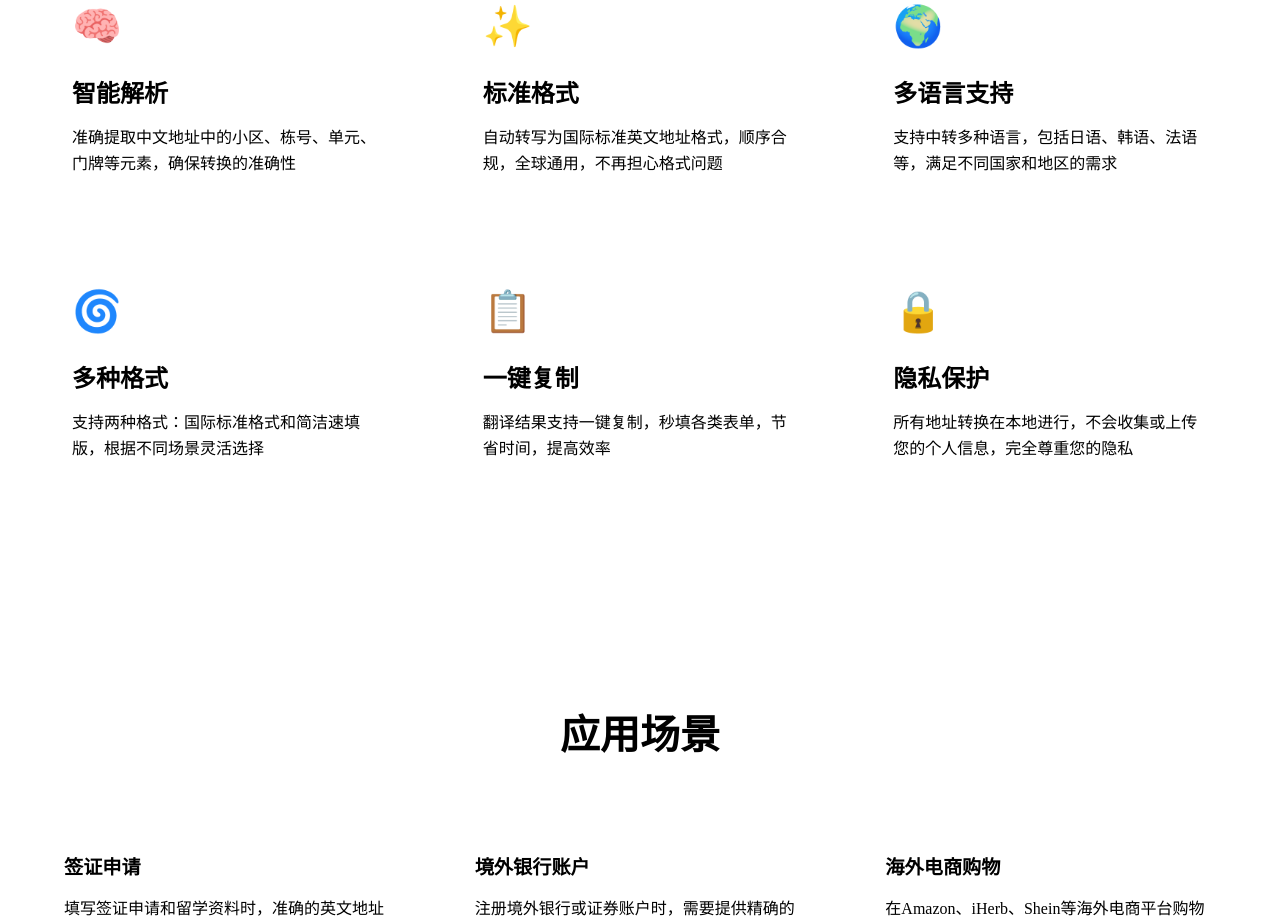
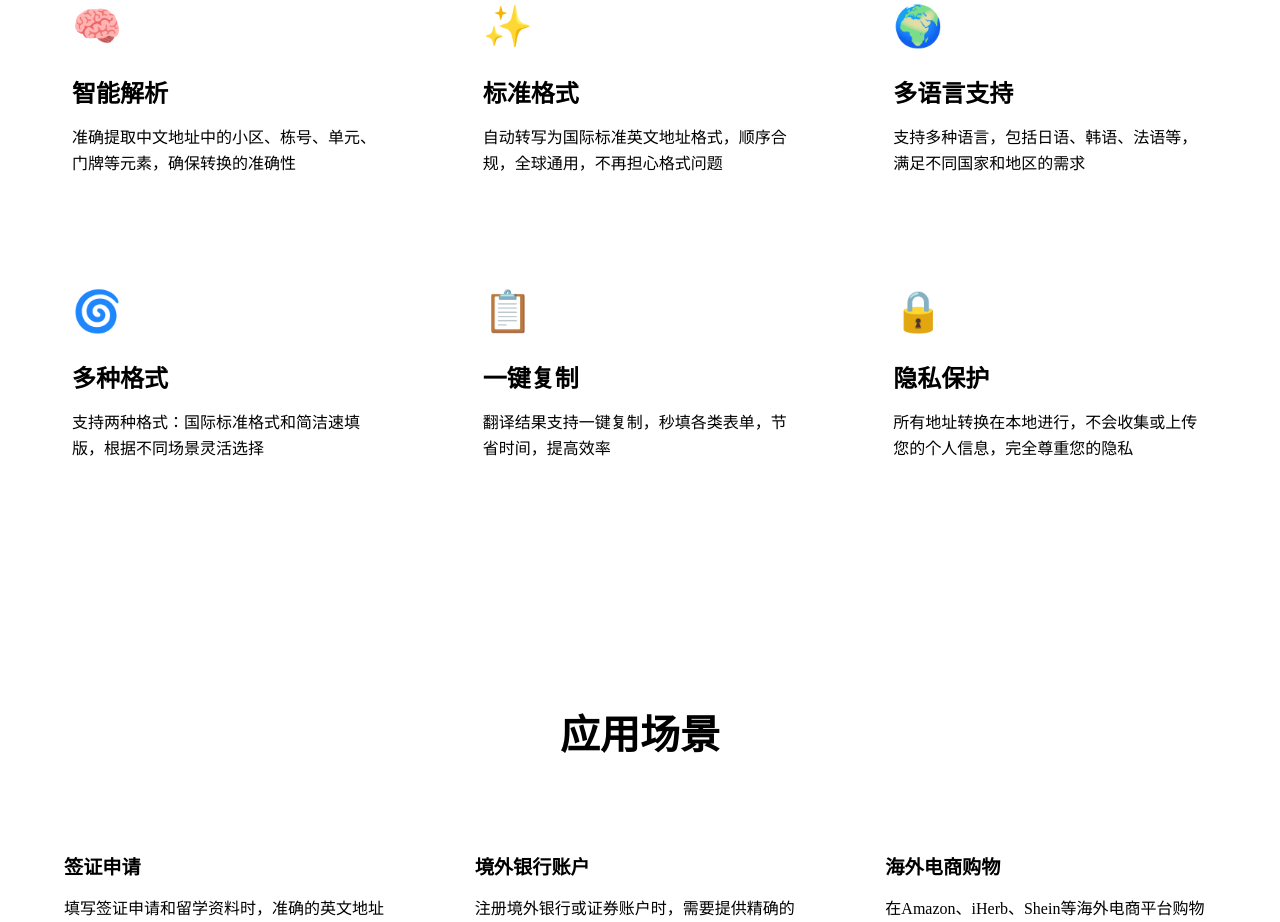
Before and after one commit to IHKYoung/AddrGO, a Next.js app: page / in a window 1280 px wide. Shown: the part 2580-3502 px from the top of the page. Built offline with nearby package versions, Linux system fonts and the light colour scheme.

Commit message:
:tada: update for next version

```diff
--- a/pages/index.js
+++ b/pages/index.js
@@ -59,7 +59,7 @@ export default function Home() {
               <div className={styles.featureIcon}>🌍</div>
               <h3 className={styles.featureTitle}>多语言支持</h3>
               <p className={styles.featureDescription}>
-                支持中转多种语言，包括日语、韩语、法语等，满足不同国家和地区的需求
+                支持多种语言，包括日语、韩语、法语等，满足不同国家和地区的需求
               </p>
             </div>
 
```
